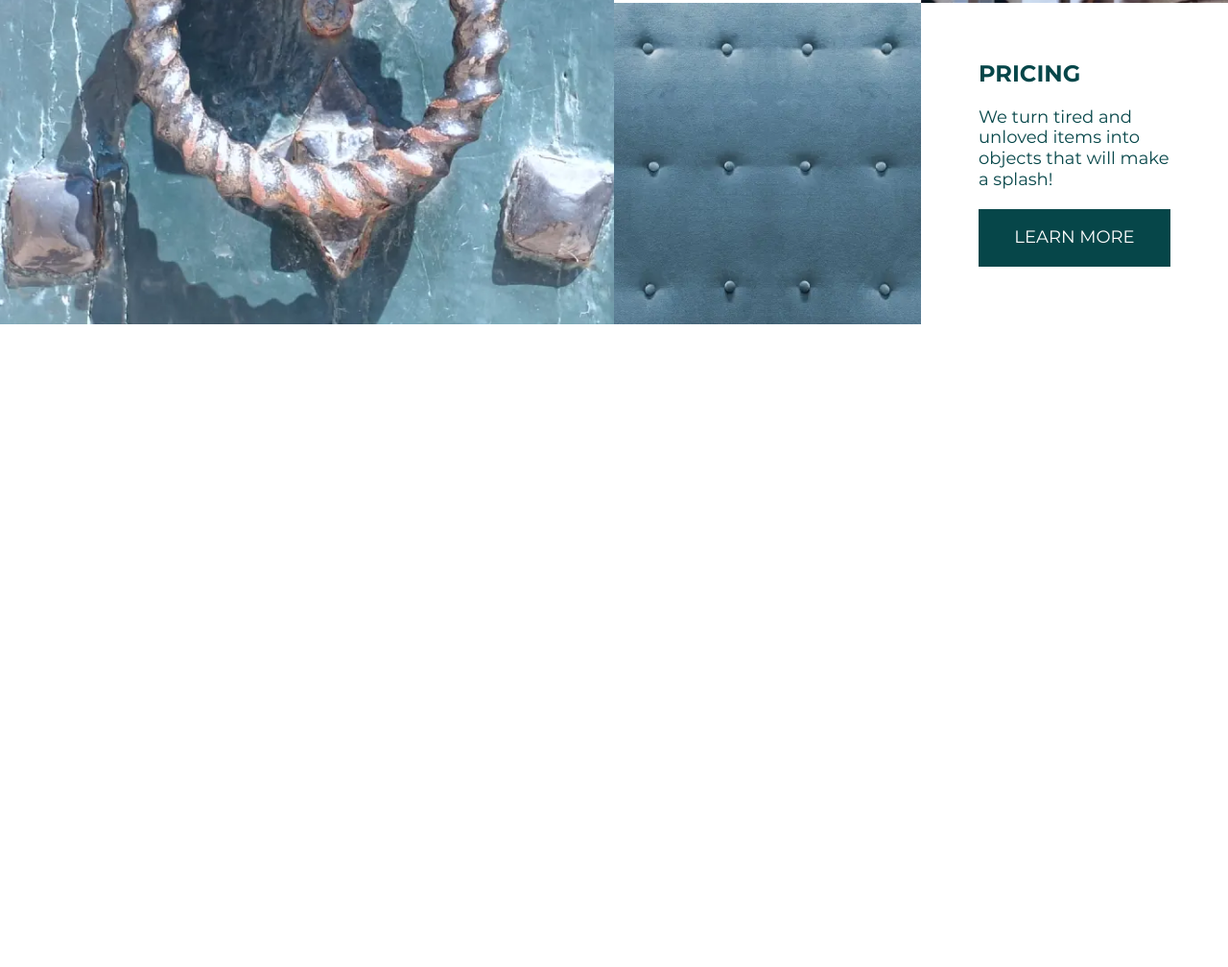
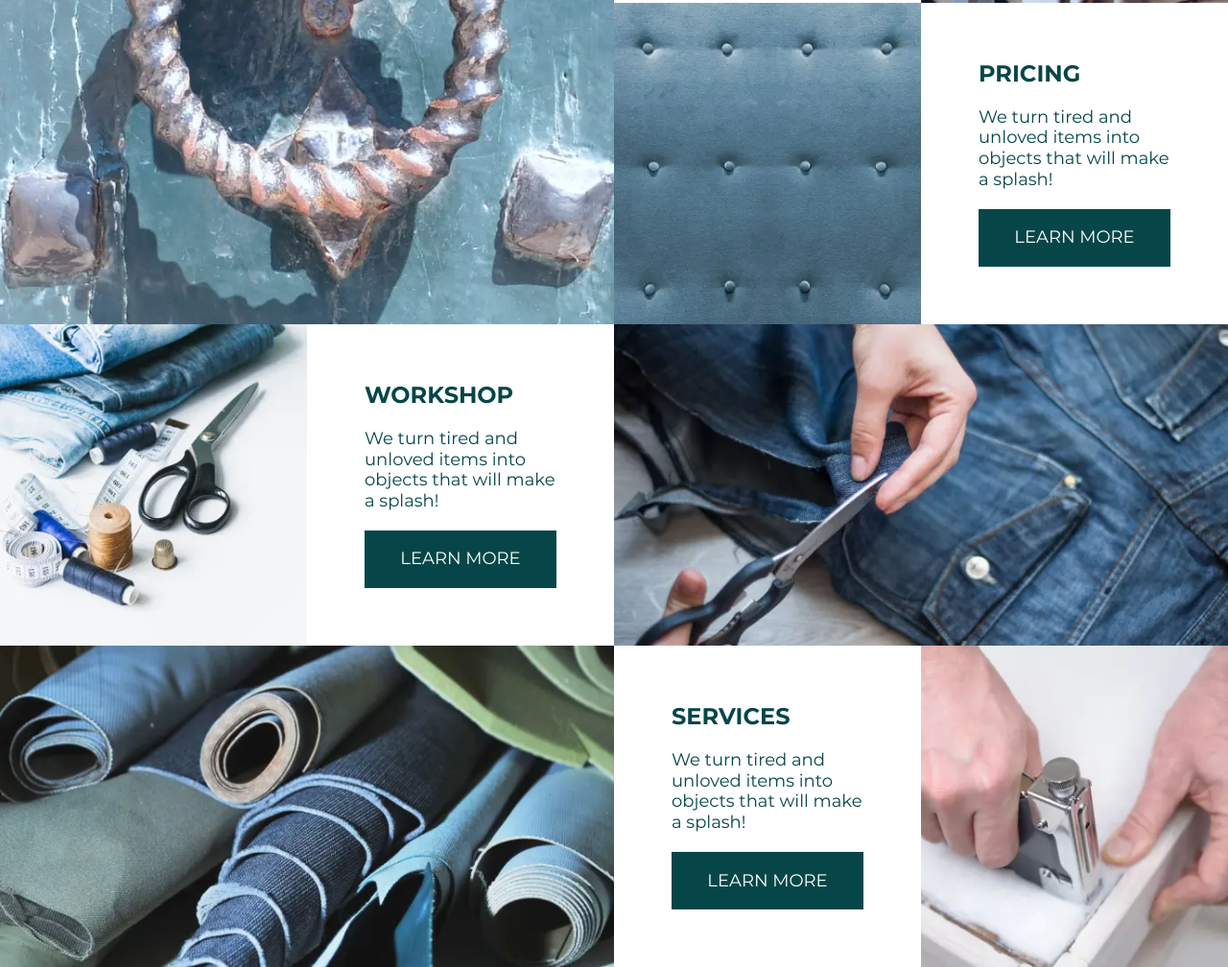
Before and after one commit to AndriiMartynenko/DA-Vintage.github.io, a plain HTML site: page index.html in a window 1280 px wide. Shown: the part 1780-2788 px from the top of the page at 96% size. Before the commit the page ends 2118 px from the top, so only its background shows below. Drawn offline with Linux system fonts and the light colour scheme; files whose address does not match are found by name.

Commit message:
Full collage section done, without adaptive

```diff
--- a/css/style.css
+++ b/css/style.css
@@ -1295,6 +1295,9 @@ body.ie ._ibg img {
   -webkit-box-flex: 0;
       -ms-flex: 0 0 50%;
           flex: 0 0 50%;
+  display: -webkit-box;
+  display: -ms-flexbox;
+  display: flex;
 }
 
 .column-collage_top-right {
@@ -1314,6 +1317,19 @@ body.ie ._ibg img {
   display: flex;
 }
 
+.column-collage__items-center-left,
+.column-collage__items_bottom-right {
+  -webkit-box-flex: 0;
+      -ms-flex: 0 0 100;
+          flex: 0 0 100;
+}
+
+.column-collage__items-center-left .item-collage__image,
+.column-collage__items_bottom-right .item-collage__image {
+  height: 100%;
+  width: 100%;
+}
+
 .column-collage__item {
   -webkit-box-flex: 0;
       -ms-flex: 0 0 50%;
@@ -1324,6 +1340,13 @@ body.ie ._ibg img {
   padding: 0px 0px 100% 0px;
   height: 100%;
   width: 100%;
+}
+
+.column-collage__image-center-right,
+.column-collage__image-bottom-left {
+  height: 100%;
+  width: 100%;
+  padding: 0px 0px 50% 0px;
 }
 
 .item-collage {
@@ -1352,6 +1375,7 @@ body.ie ._ibg img {
 
 .item-collage__button {
   width: 100%;
+  min-height: 60px;
   min-height: 60px;
   padding-left: 15px;
   padding-right: 15px;
@@ -1499,6 +1523,10 @@ body.ie ._ibg img {
   }
 
   .item-collage__button {
+    min-height: calc(0px + 60 * ((100vw - 320px) / 950));
+  }
+
+  .item-collage__button {
     padding-left: calc(5px + 10 * ((100vw - 320px) / 950));
   }
 
--- a/index.html
+++ b/index.html
@@ -138,9 +138,45 @@
 				</div>
 			</div>
 			<div class="collage__row">
-
+				<div class="collage__column column-collage column-collage_center-left">
+					<div class="column-collage__items column-collage__items-center-left">
+						<div class="item-collage__image _ibg">
+							<picture><source srcset="img/collage/04.webp" type="image/webp"><img class="" src="img/collage/04.png" alt="Image"></picture>
+						</div>
+						<div class="column-collage__item item-collage">
+							<h5 class="item-collage__title _title">WORKSHOP</h5>
+							<p class="item-collage__description">We turn tired and unloved items into objects that will make a splash!
+							</p>
+							<button class="item-collage__button btn btn-green" type="button">Learn More</button>
+						</div>
+					</div>
+				</div>
+				<div class="collage__column column-collage column-collage_center-right">
+					<div class="column-collage__image column-collage__image-center-right _ibg">
+						<picture><source srcset="img/collage/05.webp" type="image/webp"><img class="" src="img/collage/05.png" alt="Image"></picture>
+					</div>
+				</div>
 			</div>
-			<div class="collage__row"></div>
+			<div class="collage__row">
+				<div class="collage__column column-collage column-collage_bottom-left">
+					<div class="column-collage__image column-collage__image-bottom-left _ibg">
+						<picture><source srcset="img/collage/06.webp" type="image/webp"><img class="" src="img/collage/06.png" alt="Image"></picture>
+					</div>
+				</div>
+				<div class="collage__column column-collage column-collage_bottom-right">
+					<div class="column-collage__items  column-collage__items_bottom-right">
+						<div class="column-collage__item item-collage">
+							<h5 class="item-collage__title _title">SERVICES</h5>
+							<p class="item-collage__description">We turn tired and unloved items into objects that will make a splash!
+							</p>
+							<button class="item-collage__button btn btn-green" type="button">Learn More</button>
+						</div>
+						<div class="item-collage__image _ibg">
+							<picture><source srcset="img/collage/07.webp" type="image/webp"><img class="" src="img/collage/07.png" alt="Image"></picture>
+						</div>
+					</div>
+				</div>
+			</div>
 		</div>
 	</div>
 </section>
```
Also changed, not shown: css/style.min.css.
